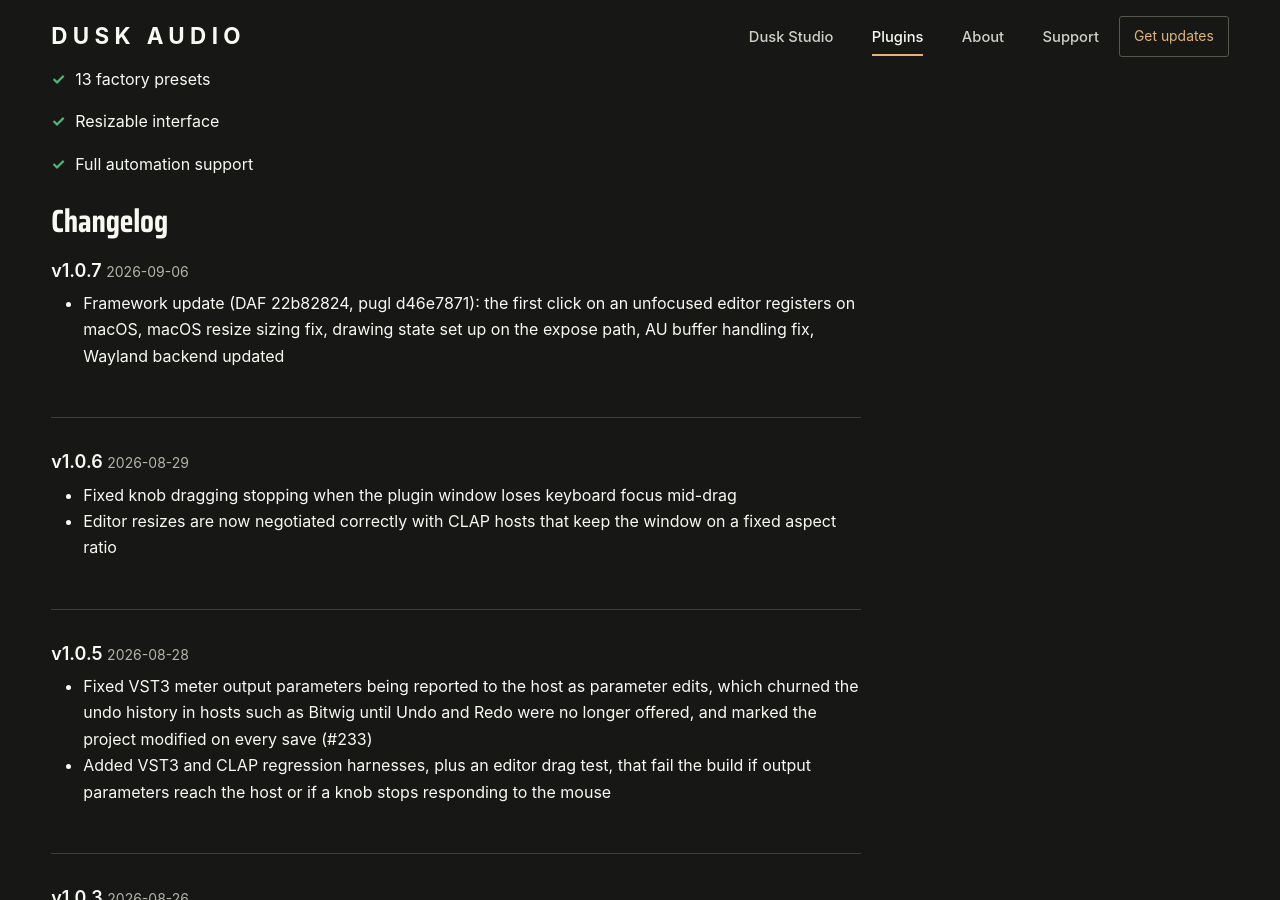
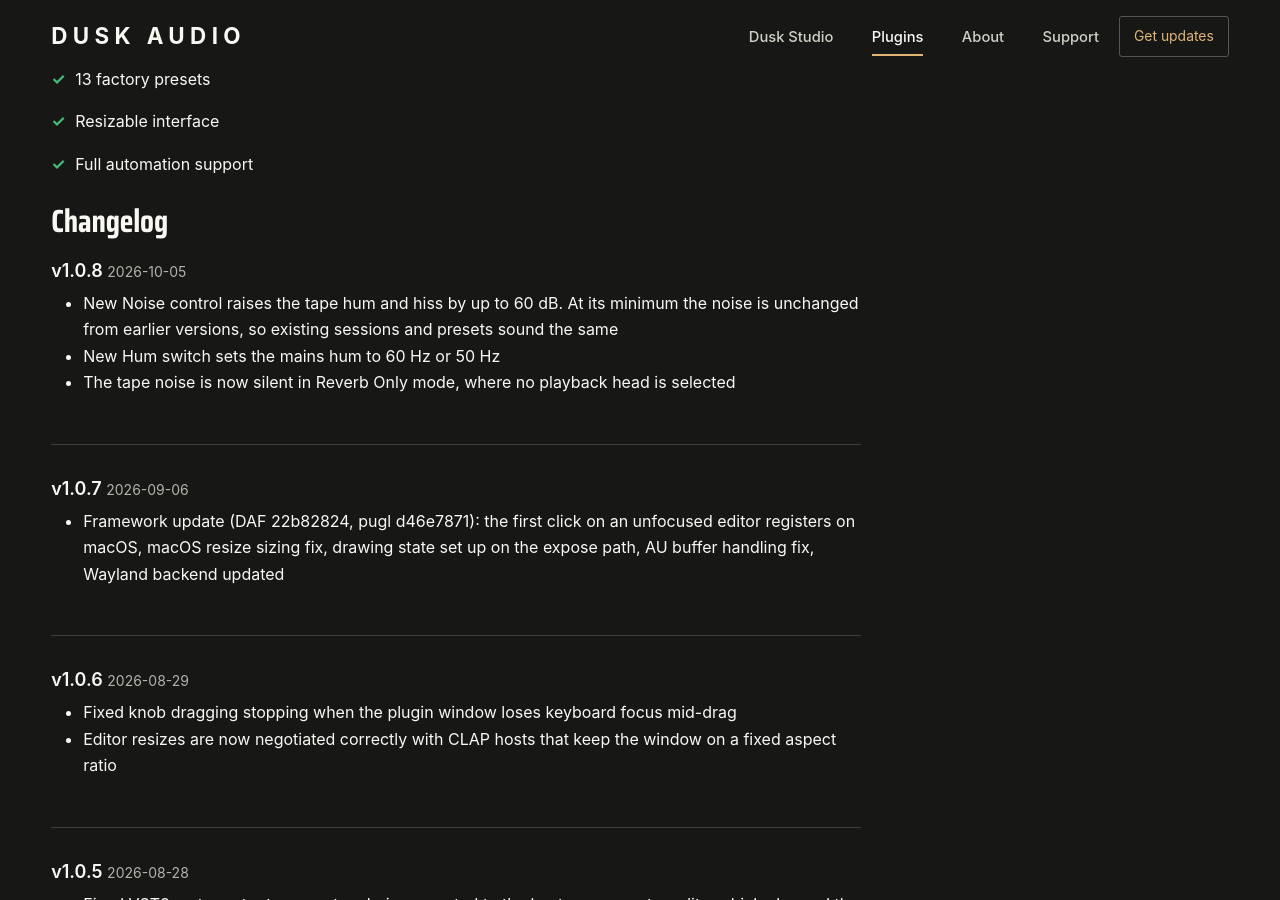
Before and after one commit to dusk-audio/dusk-audio.github.io, a Jekyll site: the page built from _plugins/tape-echo-2.md, in a window 1280 px wide and 900 px high, scrolled down 5952 px. Built offline with Jekyll 4.4.1, drawn with Linux system fonts in a browser that asks for light colours; some of the changed text lies outside the part shown.

Commit message:
Update Tape Echo 2 to v1.0.8

```diff
--- a/_data/plugins.yml
+++ b/_data/plugins.yml
@@ -203,5 +203,5 @@
     panning. Completely free.
   status: released
   featured: true
-  version: 1.0.7
+  version: 1.0.8
   released: "2026-08-04"
--- a/_plugins/tape-echo-2.md
+++ b/_plugins/tape-echo-2.md
@@ -4,7 +4,7 @@
 slug: tape-echo-2
 tagline: Three-Head Tape Delay with Spring Reverb
 description: A three-head tape echo and spring reverb modeled end to end, with 12 echo modes, mechanical head timing, tape age, splice dropout, and regeneration that runs into self-oscillation. Free AU, VST3, CLAP, and LV2 plugin for Linux, Windows, and macOS.
-version: "1.0.7"
+version: "1.0.8"
 screenshot: /assets/images/plugins/tape-echo-2-screenshot.png
 
 features:
@@ -38,6 +38,12 @@
   - "Sample rates: 44.1 kHz to 192 kHz"
 
 changelog:
+  - version: "1.0.8"
+    date: "2026-10-05"
+    changes:
+      - "New Noise control raises the tape hum and hiss by up to 60 dB. At its minimum the noise is unchanged from earlier versions, so existing sessions and presets sound the same"
+      - "New Hum switch sets the mains hum to 60 Hz or 50 Hz"
+      - "The tape noise is now silent in Reverb Only mode, where no playback head is selected"
   - version: "1.0.7"
     date: "2026-09-06"
     changes:
```
Also changed, not shown: 1 other file.
